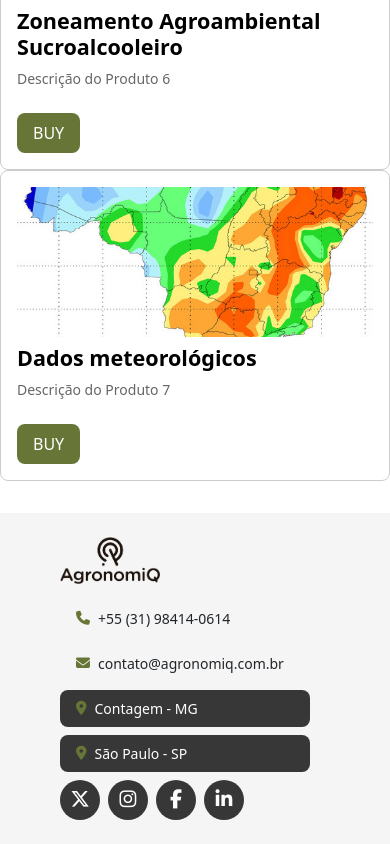
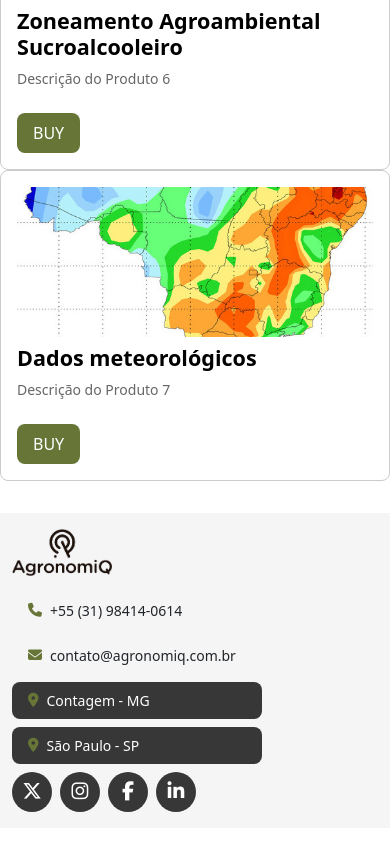
Before and after one commit to Thiago-AGQ/mkt-agq, a Vue app: page /mkt-agq/product/1 in a window 390 px wide. Shown: the part 2668-3512 px from the top of the page. Built offline with nearby package versions, Linux system fonts and the light colour scheme.

Commit message:
padding footer mobile

```diff
--- a/src/components/Footer.vue
+++ b/src/components/Footer.vue
@@ -1,5 +1,5 @@
 <template>
-         <footer class="footer px-5">
+         <footer class="footer">
             <div class="container">
               <div class="row">
                 <div class="col-lg-3"><img src="/assets/logo-agronomiq-cor-pb.png" alt="Logo" class="logo" /></div>
@@ -87,6 +87,10 @@
 }
 
 @media (max-width: 991px) {
+  .footer {
+    padding: 16px 0;
+  }
+
   .social-medias {
     justify-content: start;
   }
```
Also changed, not shown: 1 other file (tests, documents, lock files or other folders).
